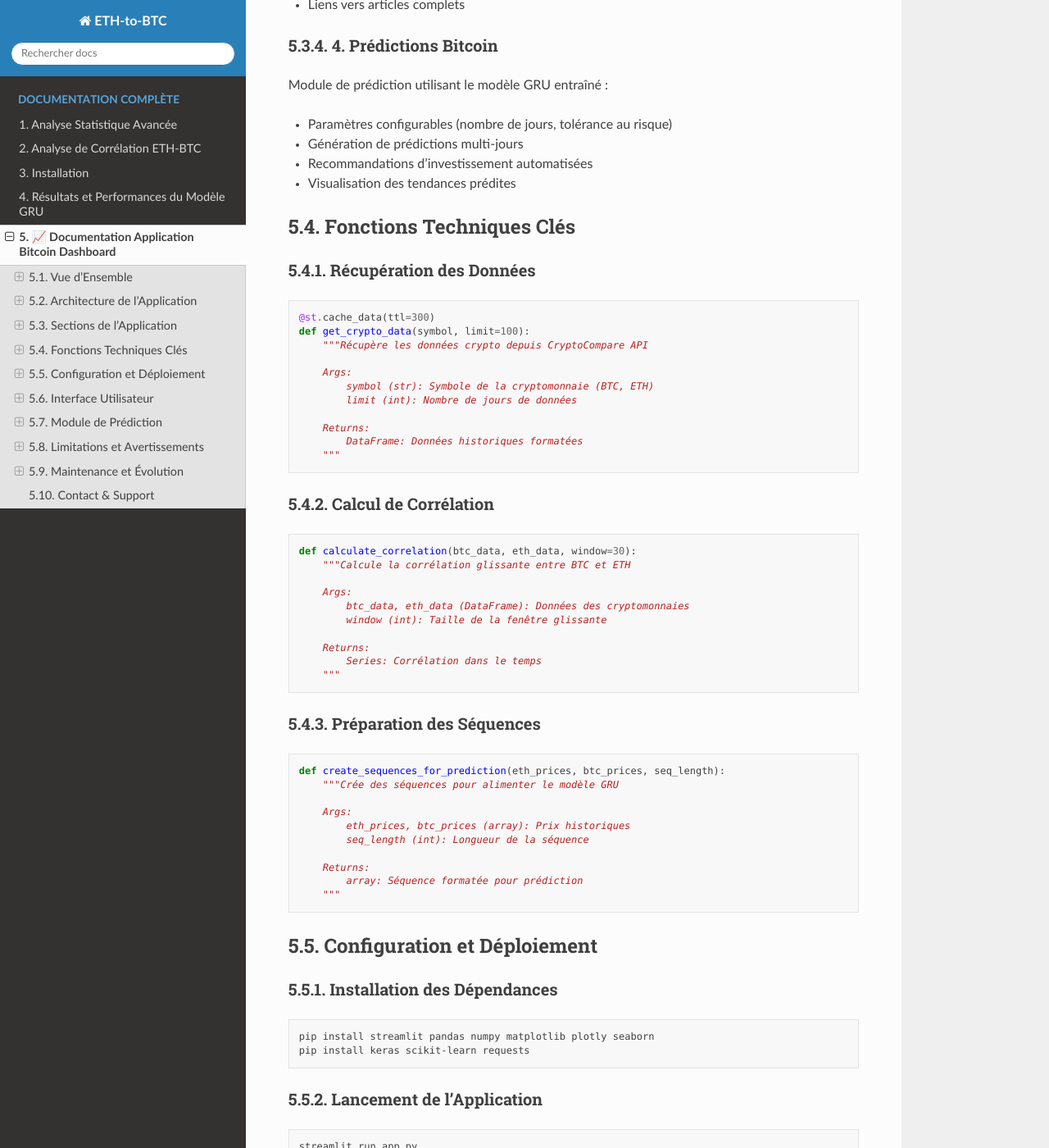
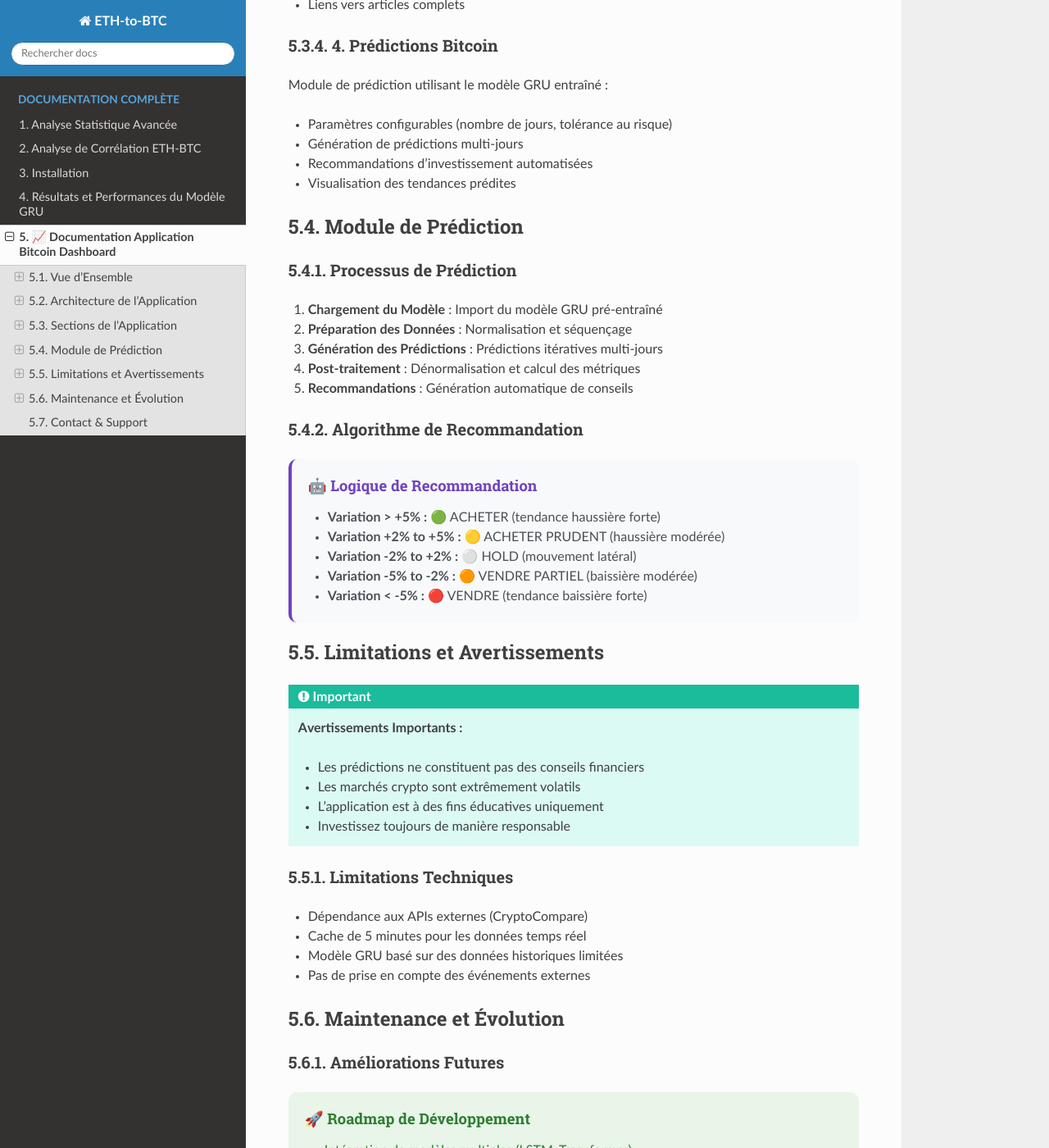
Before and after one commit to YoussefAIDT/ETH-to-BTC, a Sphinx documentation site: the page built from docs/source/app.rst, in a window 1280 px wide and 1400 px high, scrolled down 2130 px. Shown: the whole window at 82% size. Built offline with Sphinx 7.4.7 and the Read the Docs theme 3.1.0, drawn with Linux system fonts in a browser that asks for light colours; pages that are not in the unit, such as notebooks, are missing from menus; some of the changed text lies outside the part shown.

Commit message:
Update app.rst

```diff
--- a/docs/source/app.rst
+++ b/docs/source/app.rst
@@ -122,123 +122,6 @@ Module de prédiction utilisant le modèle GRU entraîné :
 - Recommandations d'investissement automatisées
 - Visualisation des tendances prédites
 
-Fonctions Techniques Clés
---------------------------
-
-Récupération des Données
-~~~~~~~~~~~~~~~~~~~~~~~~~
-
-.. code-block:: python
-
-   @st.cache_data(ttl=300)
-   def get_crypto_data(symbol, limit=100):
-       """Récupère les données crypto depuis CryptoCompare API
-
-       Args:
-           symbol (str): Symbole de la cryptomonnaie (BTC, ETH)
-           limit (int): Nombre de jours de données
-
-       Returns:
-           DataFrame: Données historiques formatées
-       """
-
-Calcul de Corrélation
-~~~~~~~~~~~~~~~~~~~~~
-
-.. code-block:: python
-
-   def calculate_correlation(btc_data, eth_data, window=30):
-       """Calcule la corrélation glissante entre BTC et ETH
-
-       Args:
-           btc_data, eth_data (DataFrame): Données des cryptomonnaies
-           window (int): Taille de la fenêtre glissante
-
-       Returns:
-           Series: Corrélation dans le temps
-       """
-
-Préparation des Séquences
-~~~~~~~~~~~~~~~~~~~~~~~~~
-
-.. code-block:: python
-
-   def create_sequences_for_prediction(eth_prices, btc_prices, seq_length):
-       """Crée des séquences pour alimenter le modèle GRU
-
-       Args:
-           eth_prices, btc_prices (array): Prix historiques
-           seq_length (int): Longueur de la séquence
-
-       Returns:
-           array: Séquence formatée pour prédiction
-       """
-
-Configuration et Déploiement
------------------------------
-
-Installation des Dépendances
-~~~~~~~~~~~~~~~~~~~~~~~~~~~~~
-
-.. code-block:: bash
-
-   pip install streamlit pandas numpy matplotlib plotly seaborn
-   pip install keras scikit-learn requests
-
-Lancement de l'Application
-~~~~~~~~~~~~~~~~~~~~~~~~~~
-
-.. code-block:: bash
-
-   streamlit run app.py
-
-Configuration Streamlit
-~~~~~~~~~~~~~~~~~~~~~~~
-
-.. raw:: html
-
-   <div style="background: #fff3cd; padding: 15px; border-radius: 8px; border-left: 4px solid #ffc107; margin: 20px 0;">
-      <h4 style="margin: 0 0 10px 0; color: #856404;">⚙️ Paramètres de Page</h4>
-      <ul style="margin: 0; color: #856404;">
-         <li><strong>Titre :</strong> "📈 ETH-to-BTC"</li>
-         <li><strong>Icône :</strong> ₿</li>
-         <li><strong>Layout :</strong> Wide (pleine largeur)</li>
-         <li><strong>Sidebar :</strong> Étendue par défaut</li>
-      </ul>
-   </div>
-
-Interface Utilisateur
----------------------
-
-Design Responsive
-~~~~~~~~~~~~~~~~~~
-
-L'application utilise un design moderne avec :
-
-- Gradients CSS pour les en-têtes
-- Cartes colorées pour les métriques
-- Navigation par sidebar
-- Graphiques interactifs Plotly
-
-Palette de Couleurs
-~~~~~~~~~~~~~~~~~~~
-
-.. raw:: html
-
-   <div style="display: flex; gap: 10px; margin: 20px 0;">
-      <div style="background: #f7931e; color: white; padding: 10px; border-radius: 5px; text-align: center;">
-         <strong>Bitcoin</strong><br>#f7931e
-      </div>
-      <div style="background: #4CAF50; color: white; padding: 10px; border-radius: 5px; text-align: center;">
-         <strong>Ethereum</strong><br>#4CAF50
-      </div>
-      <div style="background: #667eea; color: white; padding: 10px; border-radius: 5px; text-align: center;">
-         <strong>Métriques</strong><br>#667eea
-      </div>
-      <div style="background: #f093fb; color: white; padding: 10px; border-radius: 5px; text-align: center;">
-         <strong>Prédictions</strong><br>#f093fb
-      </div>
-   </div>
 
 Module de Prédiction
 --------------------
```
